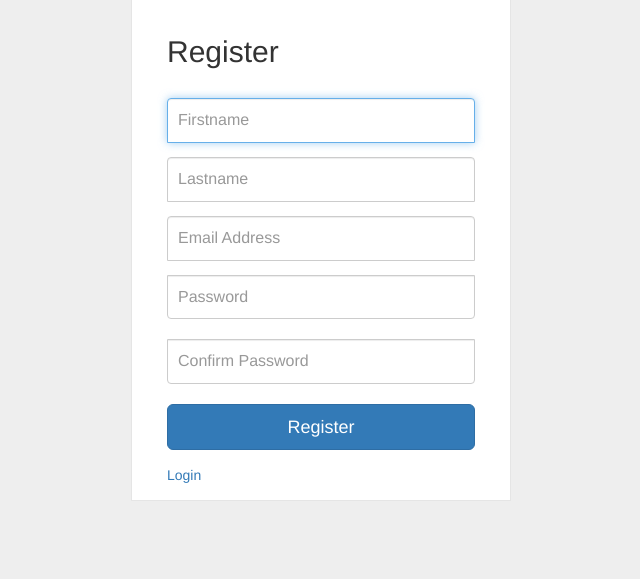
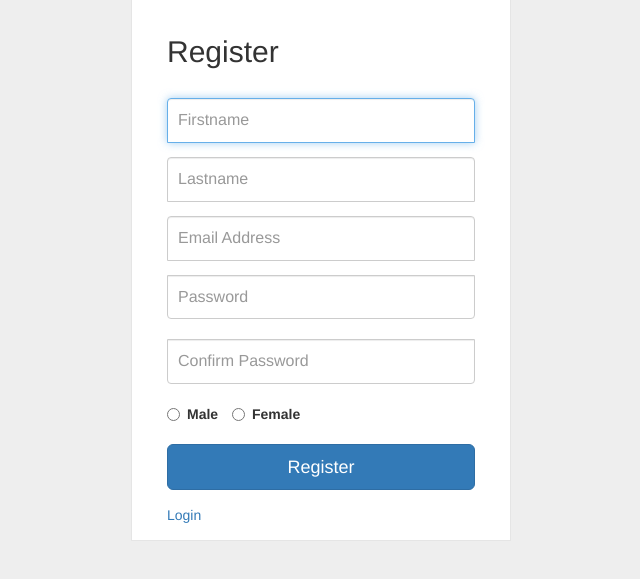
Before and after one commit to ahdeshmukh/udemy-flask, a Flask app: page /register in a window 1280 px wide. Shown: the part 81-660 px from the top of the page, without its empty margins (319-959 px from the left). Run offline with Flask 2, Linux system fonts and the light colour scheme; some libraries are stand-ins or nearby versions.

Commit message:
moving config values to separate config.py file, adding radio button for gender

```diff
--- a/app.py
+++ b/app.py
@@ -6,8 +6,8 @@ import recaptcha2
 from passlib.apps import custom_app_context as pwd_context #https://bitbucket.org/ecollins/passlib/wiki/Home
 
 app = Flask(__name__)
-app.config['SQLALCHEMY_DATABASE_URI'] = 'postgresql://amit:password@localhost/flask_db'
-app.config['GOOGLE_RECAPTCHA_SECRET'] = '6LfKcCYUAAAAAJXHWL48hMFZxTcD4Ruv3ANi8Rzb'
+
+app.config.from_pyfile('config.py')
 
 db = SQLAlchemy(app)
 
@@ -18,12 +18,14 @@ class User(db.Model):
     first_name = db.Column(db.String(50))
     last_name = db.Column(db.String(50))
     password = db.Column(db.String(255))
+    gender = db.Column(db.String(1))
 
-    def __init__(self, email, first_name, last_name, password):
+    def __init__(self, email, first_name, last_name, password, gender):
         self.email = email
         self.first_name = first_name
         self.last_name = last_name
         self.password = password
+        self.gender = gender
 
 
 @app.route('/')
@@ -45,6 +47,7 @@ def register_success():
         password = request.form['password'].strip()
         confirm_password = request.form['confirmPassword'].strip()
         recaptcha = request.form['g-recaptcha-response']
+        gender = request.form['gender']
 
         if len(first_name) == 0:
             print('First name cannot be empty')
@@ -62,14 +65,14 @@ def register_success():
             print('Password and Confirm password should match')
 
         # validating user recaptcha input
-        resp = recaptcha2.verify('6LfKcCYUAAAAAJXHWL48hMFZxTcD4Ruv3ANi8Rzb', recaptcha)
+        resp = recaptcha2.verify(app.config['GOOGLE_RECAPTCHA_SECRET'], recaptcha)
         if resp is None or resp['success'] is None or resp['success'] is False:
-            """Todo: show error saying recaptcha cannot be verified"""
+            # Todo: show error saying recaptcha cannot be verified"""
             pass
 
         password_hash = pwd_context.hash(password)
         if not db.session.query(User).filter(User.email == email).count():
-            user = User(email, first_name, last_name, password_hash)
+            user = User(email, first_name, last_name, password_hash, gender)
             db.session.add(user)
             db.session.commit()
         return "Registered successfully"
--- /dev/null
+++ b/config.py
@@ -0,0 +1,3 @@
+DEBUG = True
+SQLALCHEMY_DATABASE_URI = 'postgresql://amit:password@localhost/flask_db'
+GOOGLE_RECAPTCHA_SECRET = '6LfKcCYUAAAAAJXHWL48hMFZxTcD4Ruv3ANi8Rzb'
--- a/static/css/styles.css
+++ b/static/css/styles.css
@@ -1,5 +1,3 @@
-@import "bourbon";
-
 body {
 	background: #eee !important;
 }
--- a/templates/register.html
+++ b/templates/register.html
@@ -19,7 +19,13 @@
             <div class="form-group">
                 <input type="password" class="form-control" name="confirmPassword" placeholder="Confirm Password" required=""/>
             </div>
-            <div class="g-recaptcha form-group" data-sitekey="6LfKcCYUAAAAAMRriNB4PtJ7-OCNqe2uzVEJERkq"></div>
+            <div class="radio-inline">
+              <label><input type="radio" name="gender" value="m" required>Male</label>
+            </div>
+            <div class="radio-inline">
+              <label><input type="radio" name="gender" value="f" required>Female</label>
+            </div>
+            <div style="margin-top:10px" class="g-recaptcha form-group" data-sitekey="6LfKcCYUAAAAAMRriNB4PtJ7-OCNqe2uzVEJERkq"></div>
 
             <div class="form-group">
                 <button class="btn btn-lg btn-primary btn-block" type="submit">Register</button>
```
